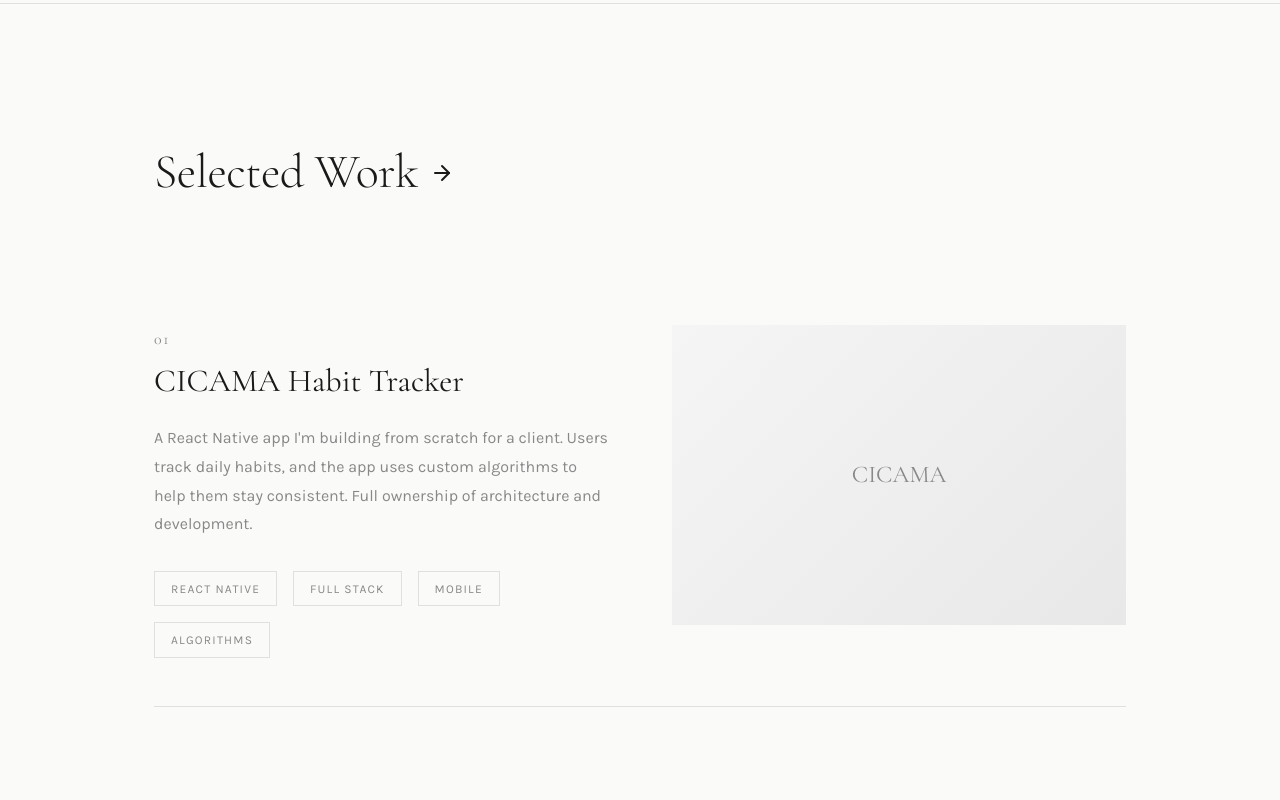
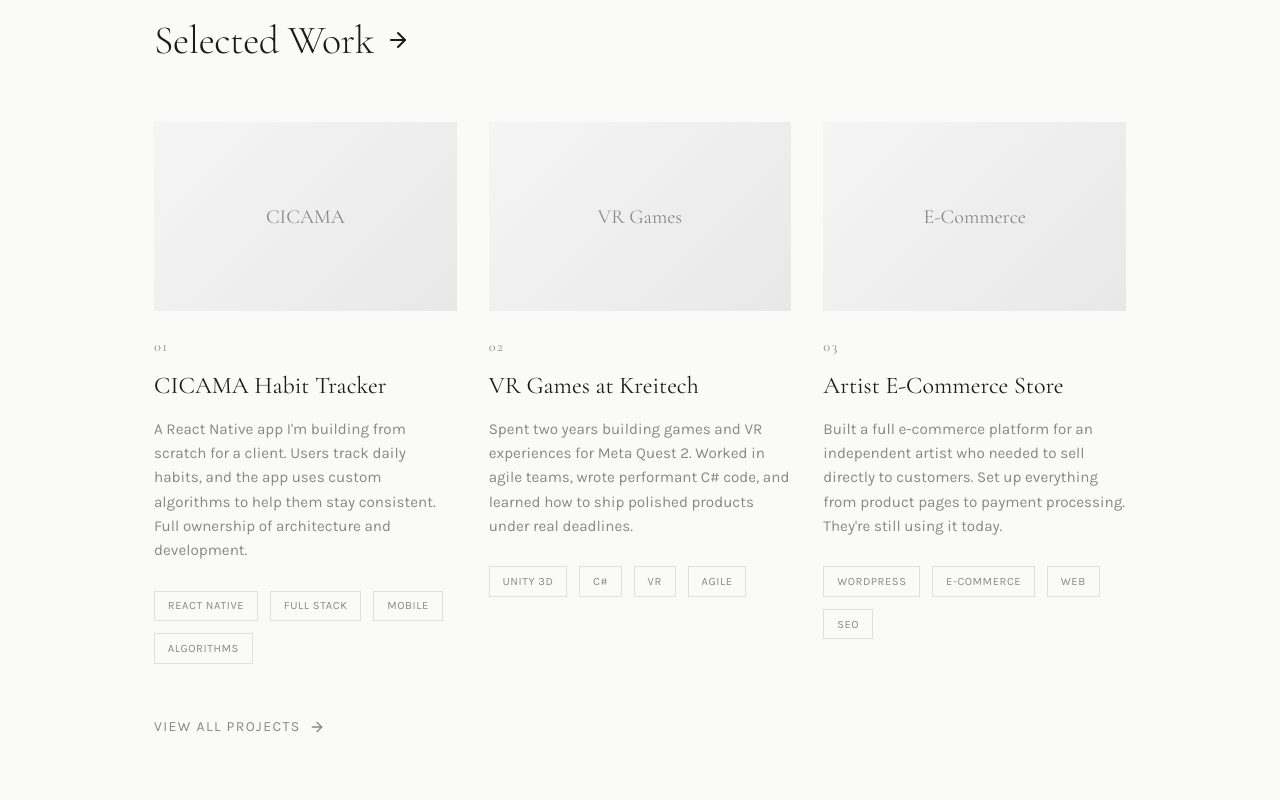
Before and after one commit to guilleacq/portfolio, a React (Vite) app: page / in a window 1280 px wide. Shown: the part 1700-2500 px from the top of the page. Built offline with nearby package versions, Linux system fonts and the light colour scheme.

Commit message:
Adapted home screen projects to carousel

```diff
--- a/src/components/sections/BlogSection.jsx
+++ b/src/components/sections/BlogSection.jsx
@@ -43,7 +43,7 @@
           Writing
         </SectionTitle>
         <div className="blog-grid">
-          {BLOG_DATA.map((post, index) => (
+          {BLOG_DATA.slice(0, 2).map((post, index) => (
             <BlogCard
               key={post.id}
               post={post}
--- a/src/index.css
+++ b/src/index.css
@@ -275,15 +275,15 @@
    Section Styling
    =================================== */
 section {
-  padding: 8rem 0;
+  padding: 6rem 0;
   border-top: 1px solid var(--line);
 }
 
 .section-title {
   font-family: 'Cormorant Garamond', serif;
-  font-size: 3rem;
+  font-size: 2.5rem;
   font-weight: 300;
-  margin-bottom: 4rem;
+  margin-bottom: 3rem;
   letter-spacing: -0.01em;
   opacity: 0;
   transform: translateY(20px);
@@ -320,8 +320,8 @@
 
 /* View All Link */
 .view-all-container {
-  margin-top: 3rem;
-  padding-top: 2rem;
+  margin-top: 2rem;
+  padding-top: 1rem;
 }
 
 .view-all-link {
@@ -392,15 +392,16 @@
    =================================== */
 .projects-grid {
   display: grid;
-  gap: 4rem;
+  grid-template-columns: repeat(3, 1fr);
+  gap: 2rem;
 }
 
 .project-card {
-  display: grid;
-  grid-template-columns: 1fr 1fr;
-  gap: 4rem;
-  padding: 3rem 0;
-  border-bottom: 1px solid var(--line);
+  display: flex;
+  flex-direction: column;
+  gap: 1.5rem;
+  padding: 0;
+  border-bottom: none;
   opacity: 0;
   transform: translateY(30px);
   transition: all 0.6s ease;
@@ -415,39 +416,48 @@
   border-bottom: none;
 }
 
+.project-info {
+  display: flex;
+  flex-direction: column;
+  gap: 0.5rem;
+}
+
 .project-number {
   font-family: 'Cormorant Garamond', serif;
-  font-size: 1rem;
+  font-size: 0.9rem;
   color: var(--subtle);
-  margin-bottom: 1rem;
+  margin-bottom: 0.25rem;
   letter-spacing: 0.1em;
 }
 
 .project-title {
   font-family: 'Cormorant Garamond', serif;
-  font-size: 2rem;
-  margin-bottom: 1rem;
+  font-size: 1.5rem;
+  margin-bottom: 0.5rem;
   font-weight: 400;
+  line-height: 1.2;
 }
 
 .project-description {
   color: var(--subtle);
-  margin-bottom: 2rem;
-  line-height: 1.8;
+  margin-bottom: 1.25rem;
+  line-height: 1.6;
+  font-size: 0.95rem;
 }
 
 .project-tags {
   display: flex;
-  gap: 1rem;
+  gap: 0.75rem;
   flex-wrap: wrap;
+  margin-top: auto;
 }
 
 .tag {
-  font-size: 0.75rem;
-  letter-spacing: 0.1em;
+  font-size: 0.7rem;
+  letter-spacing: 0.05em;
   text-transform: uppercase;
   color: var(--subtle);
-  padding: 0.4rem 1rem;
+  padding: 0.3rem 0.8rem;
   border: 1px solid var(--line);
   transition: all 0.3s ease;
 }
@@ -459,19 +469,21 @@
 
 .project-image {
   width: 100%;
-  height: 300px;
+  aspect-ratio: 16/10;
+  height: auto;
   background: linear-gradient(135deg, #f5f5f5 0%, #e8e8e8 100%);
   display: flex;
   align-items: center;
   justify-content: center;
   font-family: 'Cormorant Garamond', serif;
-  font-size: 1.5rem;
+  font-size: 1.25rem;
   color: var(--subtle);
   transition: all 0.4s ease;
+  order: -1;
 }
 
 .project-card:hover .project-image {
-  transform: scale(1.02);
+  transform: translateY(-5px);
 }
 
 /* ===================================
@@ -480,11 +492,11 @@
 .blog-grid {
   display: grid;
   grid-template-columns: repeat(auto-fit, minmax(300px, 1fr));
-  gap: 3rem;
+  gap: 2rem;
 }
 
 .blog-card {
-  padding: 2rem 0;
+  padding: 1.5rem 0;
   border-bottom: 1px solid var(--line);
   opacity: 0;
   transform: translateY(20px);
@@ -1022,7 +1034,7 @@
 /* ===================================
    Responsive Design
    =================================== */
-@media (max-width: 768px) {
+  @media (max-width: 768px) {
   .container {
     padding: 0 1.5rem;
   }
@@ -1122,8 +1134,7 @@
   }
 
   /* Sections Mobile */
-  .about-content,
-  .project-card {
+  .about-content {
     grid-template-columns: 1fr;
     gap: 2rem;
   }
@@ -1138,6 +1149,11 @@
   }
 
   /* Projects Mobile */
+  .projects-grid {
+    grid-template-columns: 1fr;
+    gap: 3rem;
+  }
+
   .project-image {
     height: 200px;
     order: -1;
```
